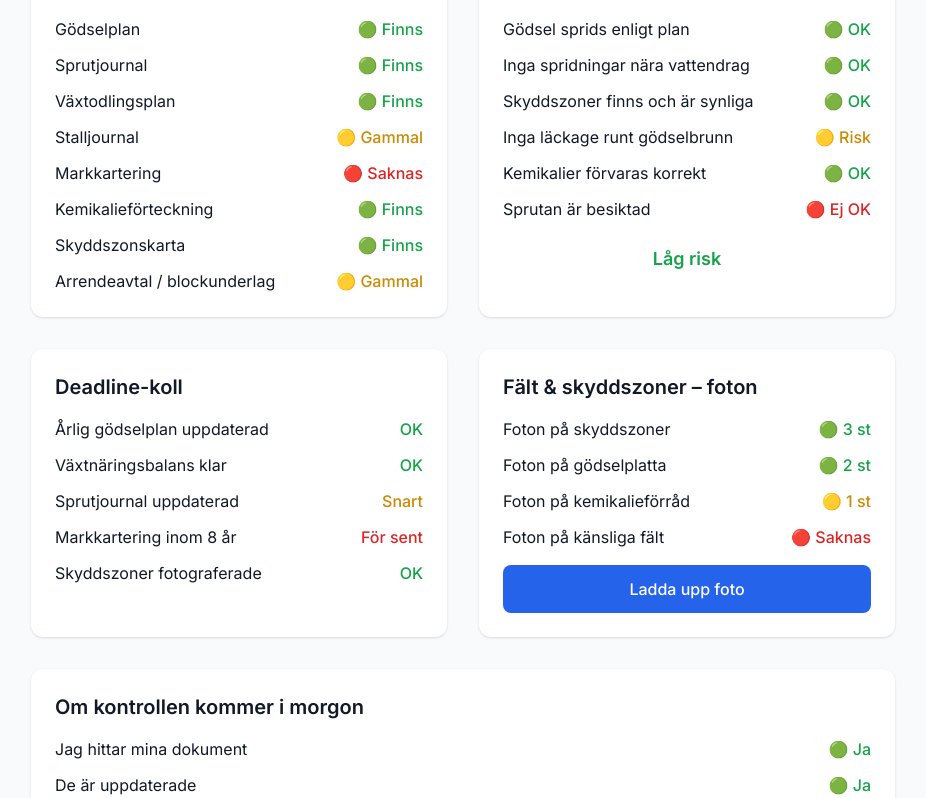
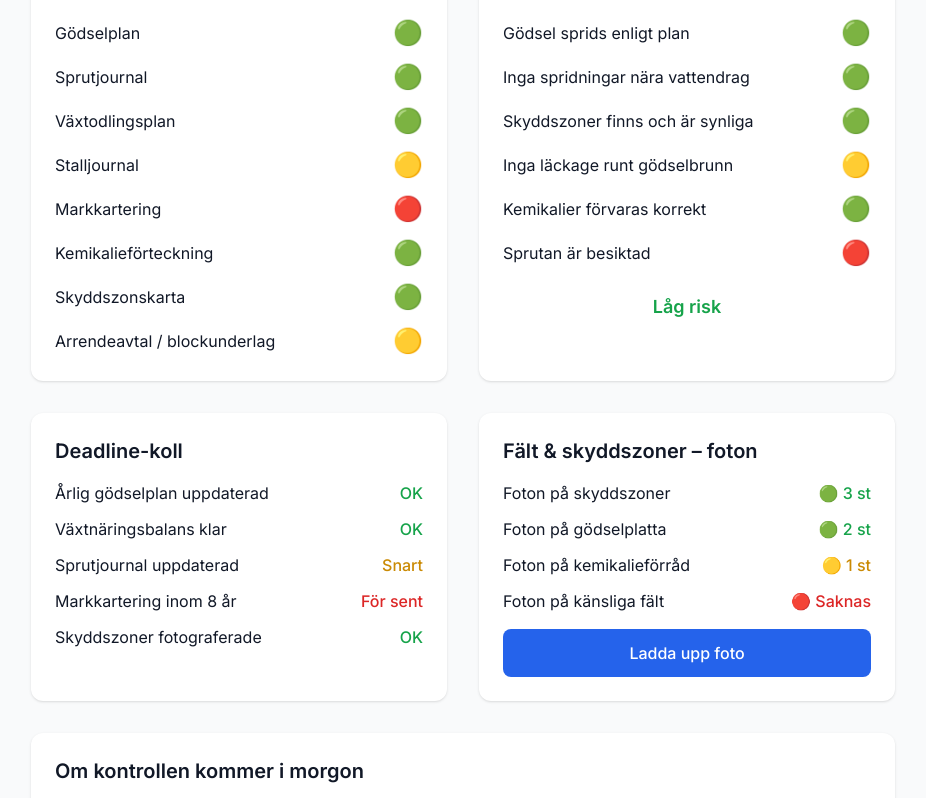
Before and after one commit to purre83/agrireg-demo-public, a Next.js app: page /for-lantbrukare in a window 1280 px wide. Shown: the part 1602-2400 px from the top of the page, without its empty margins (177-1103 px from the left). Built offline with nearby package versions, Linux system fonts and the light colour scheme.

Commit message:
Fix alignment för status-ikoner + close-knapp i modals + header till 'Egenkontroll'

```diff
--- a/app/for-lantbrukare/page.tsx
+++ b/app/for-lantbrukare/page.tsx
@@ -85,14 +85,14 @@ export default function LantbrukarePage() {
           </div>
         </div>
 
-        {/* NY SEKTION: Min gård – Egenkontroll */}
+        {/* NY SEKTION: Egenkontroll */}
         <div className="mt-16">
-          <h2 className="text-3xl font-bold text-center mb-8">Min gård – Egenkontroll</h2>
+          <h2 className="text-3xl font-bold text-center mb-8">Egenkontroll</h2>
           <p className="text-center text-gray-600 mb-12 max-w-3xl mx-auto">
             Snabbkoll på vad som är klart inför tillsyn. Full version med rådgivare ger kvalitetssäkrat underlag.
           </p>
 
-          {/* FLYTTAD & UPPDATERAD CERTIFIERINGSRUTA – paywall högst upp */}
+          {/* Certifiering & specialkontroller – paywall högst upp */}
           <div className="bg-gray-100 rounded-2xl shadow-lg p-8 mb-12 border border-gray-300 relative">
             <div className="flex items-center mb-6">
               <Lock className="h-8 w-8 text-gray-500 mr-3" />
@@ -140,124 +140,123 @@ export default function LantbrukarePage() {
             </button>
           </div>
 
-          {/* Övriga egenkontroll-block (oförändrade) */}
           <div className="grid grid-cols-1 md:grid-cols-2 gap-8">
-            {/* Block A: Dokumentstatus */}
+            {/* Block A: Dokumentstatus – alignment fixad */}
             <div className="bg-white rounded-xl shadow p-6">
               <h3 className="text-xl font-semibold mb-4">Dokumentstatus</h3>
               <ul className="space-y-3">
                 <li className="flex items-center justify-between">
-                  <span>Gödselplan</span>
-                  <span className="text-green-600 font-medium">🟢 Finns</span>
+                  <span className="min-w-0 flex-1 pr-4">Gödselplan</span>
+                  <span className="text-green-600 font-medium text-2xl">🟢</span>
                 </li>
                 <li className="flex items-center justify-between">
-                  <span>Sprutjournal</span>
-                  <span className="text-green-600 font-medium">🟢 Finns</span>
+                  <span className="min-w-0 flex-1 pr-4">Sprutjournal</span>
+                  <span className="text-green-600 font-medium text-2xl">🟢</span>
                 </li>
                 <li className="flex items-center justify-between">
-                  <span>Växtodlingsplan</span>
-                  <span className="text-green-600 font-medium">🟢 Finns</span>
+                  <span className="min-w-0 flex-1 pr-4">Växtodlingsplan</span>
+                  <span className="text-green-600 font-medium text-2xl">🟢</span>
                 </li>
                 <li className="flex items-center justify-between">
-                  <span>Stalljournal</span>
-                  <span className="text-yellow-600 font-medium">🟡 Gammal</span>
+                  <span className="min-w-0 flex-1 pr-4">Stalljournal</span>
+                  <span className="text-yellow-600 font-medium text-2xl">🟡</span>
                 </li>
                 <li className="flex items-center justify-between">
-                  <span>Markkartering</span>
-                  <span className="text-red-600 font-medium">🔴 Saknas</span>
+                  <span className="min-w-0 flex-1 pr-4">Markkartering</span>
+                  <span className="text-red-600 font-medium text-2xl">🔴</span>
                 </li>
                 <li className="flex items-center justify-between">
-                  <span>Kemikalieförteckning</span>
-                  <span className="text-green-600 font-medium">🟢 Finns</span>
+                  <span className="min-w-0 flex-1 pr-4">Kemikalieförteckning</span>
+                  <span className="text-green-600 font-medium text-2xl">🟢</span>
                 </li>
                 <li className="flex items-center justify-between">
-                  <span>Skyddszonskarta</span>
-                  <span className="text-green-600 font-medium">🟢 Finns</span>
+                  <span className="min-w-0 flex-1 pr-4">Skyddszonskarta</span>
+                  <span className="text-green-600 font-medium text-2xl">🟢</span>
                 </li>
                 <li className="flex items-center justify-between">
-                  <span>Arrendeavtal / blockunderlag</span>
-                  <span className="text-yellow-600 font-medium">🟡 Gammal</span>
+                  <span className="min-w-0 flex-1 pr-4">Arrendeavtal / blockunderlag</span>
+                  <span className="text-yellow-600 font-medium text-2xl">🟡</span>
                 </li>
               </ul>
             </div>
 
-            {/* Block B: Miljörisk – snabbkoll */}
+            {/* Block B: Miljörisk – snabbkoll – alignment fixad */}
             <div className="bg-white rounded-xl shadow p-6">
               <h3 className="text-xl font-semibold mb-4">Miljörisk – snabbkoll</h3>
               <ul className="space-y-3">
                 <li className="flex items-center justify-between">
-                  <span>Gödsel sprids enligt plan</span>
-                  <span className="text-green-600 font-medium">🟢 OK</span>
+                  <span className="min-w-0 flex-1 pr-4">Gödsel sprids enligt plan</span>
+                  <span className="text-green-600 font-medium text-2xl">🟢</span>
                 </li>
                 <li className="flex items-center justify-between">
-                  <span>Inga spridningar nära vattendrag</span>
-                  <span className="text-green-600 font-medium">🟢 OK</span>
+                  <span className="min-w-0 flex-1 pr-4">Inga spridningar nära vattendrag</span>
+                  <span className="text-green-600 font-medium text-2xl">🟢</span>
                 </li>
                 <li className="flex items-center justify-between">
-                  <span>Skyddszoner finns och är synliga</span>
-                  <span className="text-green-600 font-medium">🟢 OK</span>
+                  <span className="min-w-0 flex-1 pr-4">Skyddszoner finns och är synliga</span>
+                  <span className="text-green-600 font-medium text-2xl">🟢</span>
                 </li>
                 <li className="flex items-center justify-between">
-                  <span>Inga läckage runt gödselbrunn</span>
-                  <span className="text-yellow-600 font-medium">🟡 Risk</span>
+                  <span className="min-w-0 flex-1 pr-4">Inga läckage runt gödselbrunn</span>
+                  <span className="text-yellow-600 font-medium text-2xl">🟡</span>
                 </li>
                 <li className="flex items-center justify-between">
-                  <span>Kemikalier förvaras korrekt</span>
-                  <span className="text-green-600 font-medium">🟢 OK</span>
+                  <span className="min-w-0 flex-1 pr-4">Kemikalier förvaras korrekt</span>
+                  <span className="text-green-600 font-medium text-2xl">🟢</span>
                 </li>
                 <li className="flex items-center justify-between">
-                  <span>Sprutan är besiktad</span>
-                  <span className="text-red-600 font-medium">🔴 Ej OK</span>
+                  <span className="min-w-0 flex-1 pr-4">Sprutan är besiktad</span>
+                  <span className="text-red-600 font-medium text-2xl">🔴</span>
                 </li>
               </ul>
               <p className="mt-6 text-center text-lg font-semibold text-green-600">Låg risk</p>
             </div>
 
-            {/* Block C: Deadline-koll */}
+            {/* Block C: Deadline-koll – alignment fixad */}
             <div className="bg-white rounded-xl shadow p-6">
               <h3 className="text-xl font-semibold mb-4">Deadline-koll</h3>
               <ul className="space-y-3">
                 <li className="flex items-center justify-between">
-                  <span>Årlig gödselplan uppdaterad</span>
+                  <span className="min-w-0 flex-1 pr-4">Årlig gödselplan uppdaterad</span>
                   <span className="text-green-600 font-medium">OK</span>
                 </li>
                 <li className="flex items-center justify-between">
-                  <span>Växtnäringsbalans klar</span>
+                  <span className="min-w-0 flex-1 pr-4">Växtnäringsbalans klar</span>
                   <span className="text-green-600 font-medium">OK</span>
                 </li>
                 <li className="flex items-center justify-between">
-                  <span>Sprutjournal uppdaterad</span>
+                  <span className="min-w-0 flex-1 pr-4">Sprutjournal uppdaterad</span>
                   <span className="text-yellow-600 font-medium">Snart</span>
                 </li>
                 <li className="flex items-center justify-between">
-                  <span>Markkartering inom 8 år</span>
+                  <span className="min-w-0 flex-1 pr-4">Markkartering inom 8 år</span>
                   <span className="text-red-600 font-medium">För sent</span>
                 </li>
                 <li className="flex items-center justify-between">
-                  <span>Skyddszoner fotograferade</span>
+                  <span className="min-w-0 flex-1 pr-4">Skyddszoner fotograferade</span>
                   <span className="text-green-600 font-medium">OK</span>
                 </li>
               </ul>
             </div>
 
-            {/* Block D: Fält & skyddszoner (foto-uppladdning placeholder) */}
+            {/* Block D: Fält & skyddszoner (foto-uppladdning placeholder) – alignment fixad */}
             <div className="bg-white rounded-xl shadow p-6">
               <h3 className="text-xl font-semibold mb-4">Fält & skyddszoner – foton</h3>
               <ul className="space-y-3">
                 <li className="flex items-center justify-between">
-                  <span>Foton på skyddszoner</span>
+                  <span className="min-w-0 flex-1 pr-4">Foton på skyddszoner</span>
                   <span className="text-green-600 font-medium">🟢 3 st</span>
                 </li>
                 <li className="flex items-center justify-between">
-                  <span>Foton på gödselplatta</span>
+                  <span className="min-w-0 flex-1 pr-4">Foton på gödselplatta</span>
                   <span className="text-green-600 font-medium">🟢 2 st</span>
                 </li>
                 <li className="flex items-center justify-between">
-                  <span>Foton på kemikalieförråd</span>
+                  <span className="min-w-0 flex-1 pr-4">Foton på kemikalieförråd</span>
                   <span className="text-yellow-600 font-medium">🟡 1 st</span>
                 </li>
                 <li className="flex items-center justify-between">
-                  <span>Foton på känsliga fält</span>
+                  <span className="min-w-0 flex-1 pr-4">Foton på känsliga fält</span>
                   <span className="text-red-600 font-medium">🔴 Saknas</span>
                 </li>
               </ul>
@@ -266,28 +265,28 @@ export default function LantbrukarePage() {
               </button>
             </div>
 
-            {/* Block E: Om kontrollen kommer i morgon */}
+            {/* Block E: Om kontrollen kommer i morgon – alignment fixad */}
             <div className="bg-white rounded-xl shadow p-6 md:col-span-2">
               <h3 className="text-xl font-semibold mb-4">Om kontrollen kommer i morgon</h3>
               <ul className="space-y-3">
                 <li className="flex items-center justify-between">
-                  <span>Jag hittar mina dokument</span>
+                  <span className="min-w-0 flex-1 pr-4">Jag hittar mina dokument</span>
                   <span className="text-green-600 font-medium">🟢 Ja</span>
                 </li>
                 <li className="flex items-center justify-between">
-                  <span>De är uppdaterade</span>
+                  <span className="min-w-0 flex-1 pr-4">De är uppdaterade</span>
                   <span className="text-green-600 font-medium">🟢 Ja</span>
                 </li>
                 <li className="flex items-center justify-between">
-                  <span>Jag kan visa hur jag jobbar</span>
+                  <span className="min-w-0 flex-1 pr-4">Jag kan visa hur jag jobbar</span>
                   <span className="text-yellow-600 font-medium">🟡 Delvis</span>
                 </li>
                 <li className="flex items-center justify-between">
-                  <span>Jag kan visa foton</span>
+                  <span className="min-w-0 flex-1 pr-4">Jag kan visa foton</span>
                   <span className="text-yellow-600 font-medium">🟡 Delvis</span>
                 </li>
                 <li className="flex items-center justify-between">
-                  <span>Jag kan visa status</span>
+                  <span className="min-w-0 flex-1 pr-4">Jag kan visa status</span>
                   <span className="text-green-600 font-medium">🟢 Ja</span>
                 </li>
               </ul>
@@ -379,7 +378,10 @@ export default function LantbrukarePage() {
                       Skicka inbjudan
                     </button>
                     <button
-                      onClick={() => setShowInviteForm(false)}
+                      onClick={() => {
+                        setShowInviteForm(false);
+                        setInviteSent(false);
+                      }}
                       className="flex-1 bg-gray-300 text-gray-700 py-3 rounded-lg font-medium"
                     >
                       Avbryt
@@ -387,9 +389,20 @@ export default function LantbrukarePage() {
                   </div>
                 </>
               ) : (
-                <p className="text-center text-green-600 text-xl font-medium">
-                  Inbjudan skickad till {inviteEmail}! (mock)
-                </p>
+                <>
+                  <p className="text-center text-green-600 text-xl font-medium mb-6">
+                    Inbjudan skickad till {inviteEmail}! (mock)
+                  </p>
+                  <button
+                    onClick={() => {
+                      setShowInviteForm(false);
+                      setInviteSent(false);
+                    }}
+                    className="w-full bg-gray-600 text-white py-3 rounded-lg font-medium hover:bg-gray-700"
+                  >
+                    Stäng
+                  </button>
+                </>
               )}
             </div>
           </div>
@@ -403,12 +416,12 @@ export default function LantbrukarePage() {
               <p className="text-gray-700 mb-6">
                 Vi hjälper dig hitta en AgriReg-rådgivare i ditt område.
               </p>
-              <p className="text-center text-green-600 text-xl font-medium">
+              <p className="text-center text-green-600 text-xl font-medium mb-6">
                 Tack för intresset – vi kontaktar dig snart! (mock)
               </p>
               <button
                 onClick={() => setShowHelpForm(false)}
-                className="mt-6 w-full bg-gray-600 text-white py-3 rounded-lg font-medium hover:bg-gray-700"
+                className="w-full bg-gray-600 text-white py-3 rounded-lg font-medium hover:bg-gray-700"
               >
                 Stäng
               </button>
```
